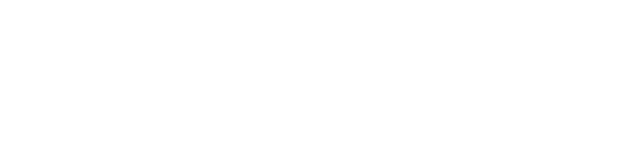
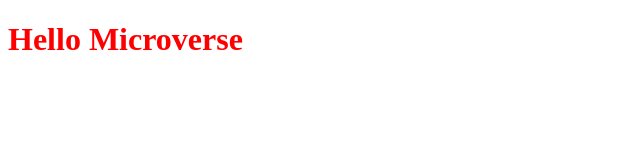
Before and after one commit to KabasaCodes/Hello-Microverse-, a website: page index.html in a window 1280 px wide. Shown: the whole page, without its empty margins (0-640 px from the left). Drawn offline with Linux system fonts and the light colour scheme.

Commit message:
Styling my heading

```diff
--- a/index.html
+++ b/index.html
@@ -5,8 +5,10 @@
     <meta http-equiv="X-UA-Compatible" content="IE=edge">
     <meta name="viewport" content="width=device-width, initial-scale=1.0">
     <title>Hello World!</title>
+    <link rel="stylesheet" href="/styles.css">
+
 </head>
 <body>
-
+    <h1 class="header">Hello Microverse</h1>
 </body>
 </html>
--- /dev/null
+++ b/styles.css
@@ -0,0 +1,3 @@
+.header{
+    color: red;
+}
```
